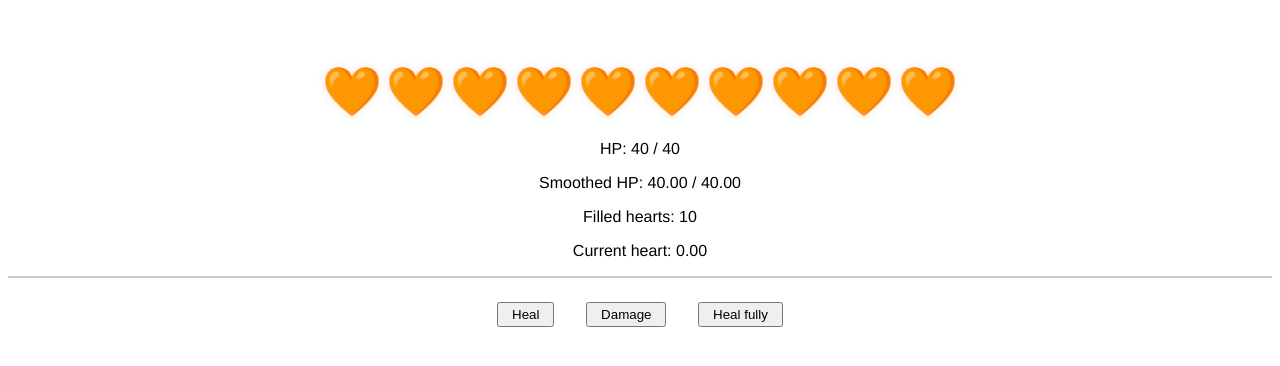
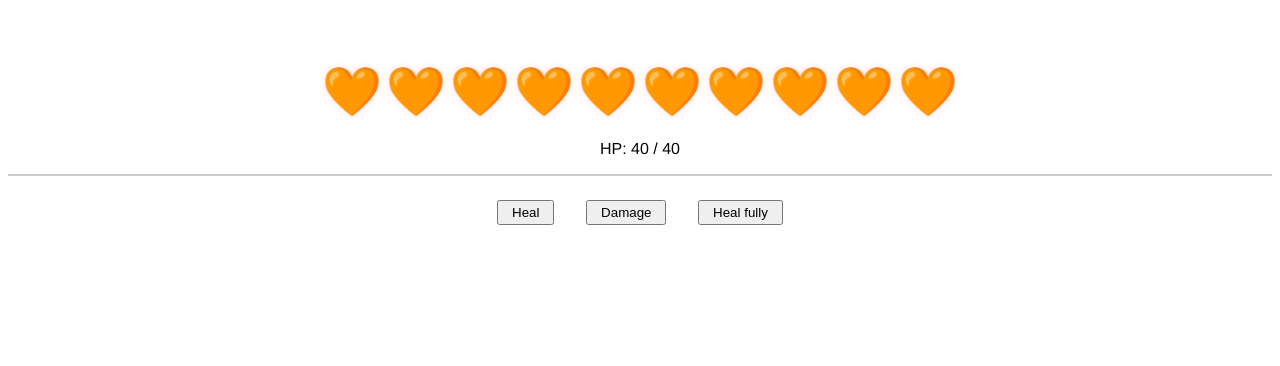
Before and after one commit to danielegarciav/animated-heart-bar, a Vue app: page / in a window 1280 px wide. Shown: the top 366 px of the page. Built offline with nearby package versions, Linux system fonts and the light colour scheme.

Commit message:
feat: remove debug info

```diff
--- a/src/components/HeartBar.vue
+++ b/src/components/HeartBar.vue
@@ -2,11 +2,7 @@
   <div class="heart-bar">
     <HealthHeart v-for="n in totalHearts" :key="n" :fill="getFillAmount(n)" />
   </div>
-  <!-- Debug info -->
   <p>HP: {{ health }} / {{ maxHealth }}</p>
-  <p>Smoothed HP: {{ visualHealth.toFixed(2) }} / {{ maxHealth.toFixed(2) }}</p>
-  <p>Filled hearts: {{ filledHearts }}</p>
-  <p>Current heart: {{ getFillAmount(filledHearts + 1).toFixed(2) }}</p>
 </template>
 
 <script lang="ts">
```
